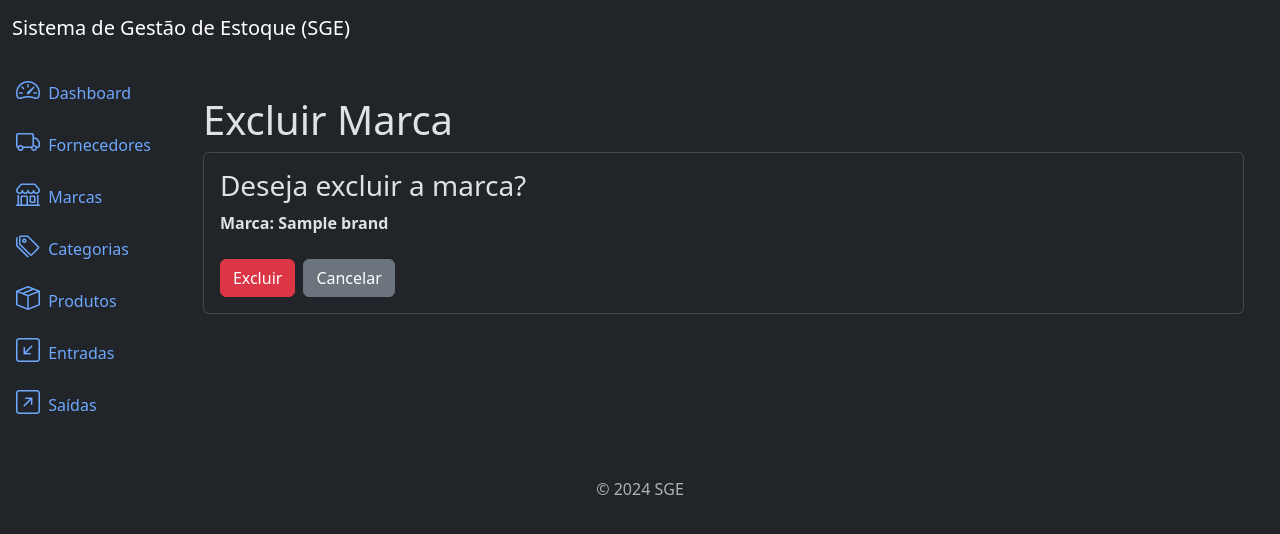
After one commit to Anailton10/sge, a Django app: page /brands/delete/1/ in a window 1280 px wide. The commit adds this page. Shown: the top 534 px of the page. Run offline with Django 5.2, Linux system fonts and the light colour scheme; tables that the repository leaves empty hold one stand-in row (values such as "Sample post").

Commit message:
feat:implementig func delete in app brand

```diff
--- a/brands/templates/brand_datail.html
+++ b/brands/templates/brand_datail.html
@@ -2,7 +2,7 @@
 
 
 {% block content %}
-    <div class="contairner mt-4">
+    <div class="container mt-4">
         <h3 class="display-6">Detalhes da Marca</h3>
 
         <div class="card">
--- /dev/null
+++ b/brands/templates/brand_delete.html
@@ -0,0 +1,22 @@
+{% extends "base.html" %}
+
+{% block content %}
+    <div class="container mt-4">
+        <h3 class="display-6">Excluir Marca</h3>
+
+        <div class="card">
+            <div class="card-body">
+                <h3 class="card-title">Deseja excluir a marca?</h3>
+                <strong><p class="card-text">Marca: {{object.name}}</p></strong>
+                <br>
+                <div class="d-flex gap-2">
+                    <form method="post"> {% csrf_token %}
+                        <button type='submit' class="btn btn-danger">Excluir</button>
+                    </form>
+                    <a href="{% url 'brand:list' %}" class="btn btn-secondary">Cancelar</a>
+                </div>
+            </div>
+        </div>
+    </div>
+
+{% endblock content %}
--- a/brands/templates/brand_list.html
+++ b/brands/templates/brand_list.html
@@ -47,7 +47,7 @@
                             <i class="bi bi-pencil"></i>
                         </a>
 
-                        <a href="#" class="btn btn-danger btn-sm">
+                        <a href="{% url "brand:delete" brand.pk %}" class="btn btn-danger btn-sm btn-delete">
                             <i class="bi bi-trash"></i>
                         </a>
                      </td>
--- a/brands/urls.py
+++ b/brands/urls.py
@@ -9,5 +9,5 @@ urlpatterns = [
     path('create/', views.BrandCreateView.as_view(), name='create'),
     path('detail/<int:pk>/', views.BrandDetailView.as_view(), name='detail'),
     path('update/<int:pk>/', views.BrandUpdateView.as_view(), name='update'),
-
+    path('delete/<int:pk>/', views.BrandDeleteView.as_view(), name='delete')
 ]
--- a/brands/views.py
+++ b/brands/views.py
@@ -41,3 +41,10 @@ class BrandUpdateView(generic.UpdateView):
     template_name = 'brand_update.html'
     form_class = BrandForm
     success_url = reverse_lazy('brand:list')
+
+
+class BrandDeleteView(generic.DeleteView):
+
+    model = Brand
+    template_name = 'brand_delete.html'
+    success_url = reverse_lazy('brand:list')
```
Also changed, not shown: brands/templates/brand_update.html (+7 -5 lines), brands/templates/brand_create.html (line endings or trailing spaces).
